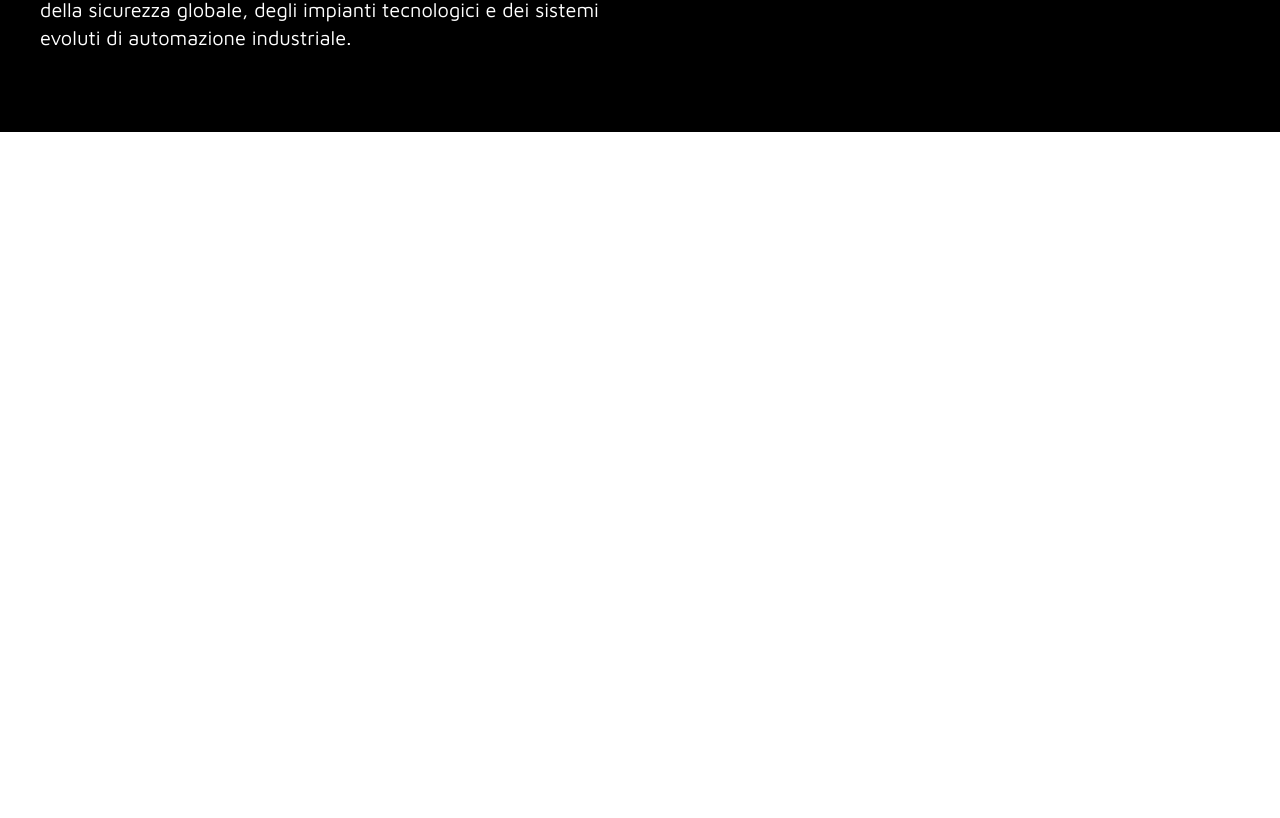
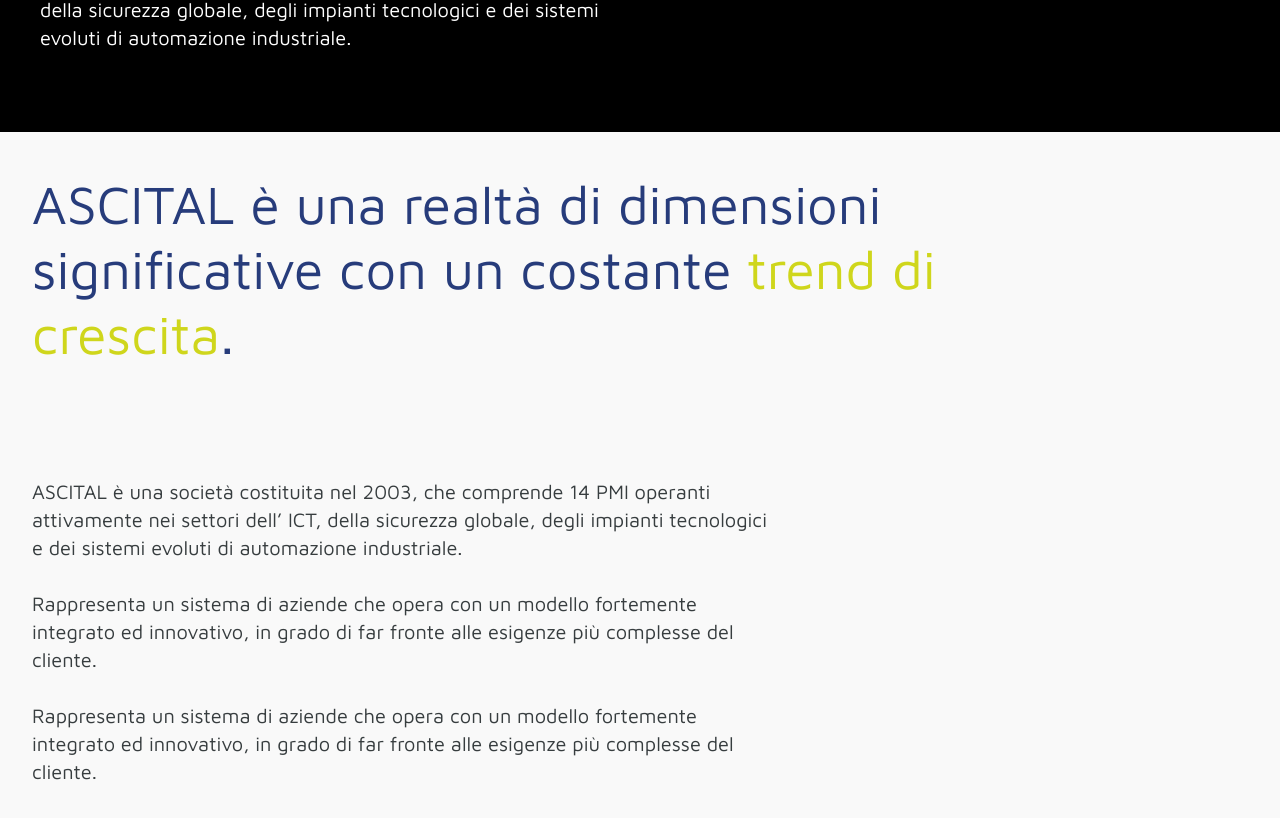
Before and after one commit to abdelaliabouelhassan/ascital, a Nuxt app: page / in a window 1280 px wide. Shown: the part 668-1486 px from the top of the page. Before the commit the page ends 800 px from the top, so only its background shows below. Built offline with nearby package versions, Linux system fonts and the light colour scheme.

Commit message:
second section desktop

```diff
--- /dev/null
+++ b/components/partials/sections/home/SecondSection.vue
@@ -0,0 +1,14 @@
+<template>
+    <div class=" w-full relative py-10 lg:px-8 px-4 space-y-28 bg-[#F9F9F9]">
+      <p class=" text-blu-ascital font-normal text-[3.375rem] leading-[1.2] max-w-[69.5625rem]">
+        ASCITAL è una realtà di dimensioni significative con un costante <span class=" text-verde-ascital">trend di crescita</span>.
+      </p>
+      <p class=" text-testi font-normal text-xl max-w-[46.25rem]">
+        ASCITAL è una società costituita nel 2003, che comprende 14 PMI operanti  attivamente nei settori dell’ ICT, della sicurezza globale, degli impianti tecnologici  e dei sistemi evoluti di automazione industriale.
+        <br> <br>
+        Rappresenta un sistema di aziende che opera con un modello fortemente  integrato ed innovativo, in grado di far fronte alle esigenze più complesse del  cliente.
+    <br> <br>
+        Rappresenta un sistema di aziende che opera con un modello fortemente integrato ed innovativo, in grado di far fronte alle esigenze più complesse del cliente.
+      </p>
+    </div>
+</template>
--- a/pages/index.vue
+++ b/pages/index.vue
@@ -1,9 +1,12 @@
 <template>
     <div class="">
         <HeroSection />
+        <SecondSection />
     </div>
 </template>
 
 <script setup>
 import HeroSection from "@/components/partials/sections/home/HeroSection.vue";
+import SecondSection from "@/components/partials/sections/home/SecondSection.vue";
+
 </script>
--- a/tailwind.config.js
+++ b/tailwind.config.js
@@ -14,7 +14,9 @@
         'inter':['Inter','sans-serif']
       },
       colors:{
-        'verde-ascital':'#CFD61C'
+        'verde-ascital':'#CFD61C',
+        'blu-ascital':'#273C7B',
+        'testi':'#373D3F'
       }
     },
   },
```
